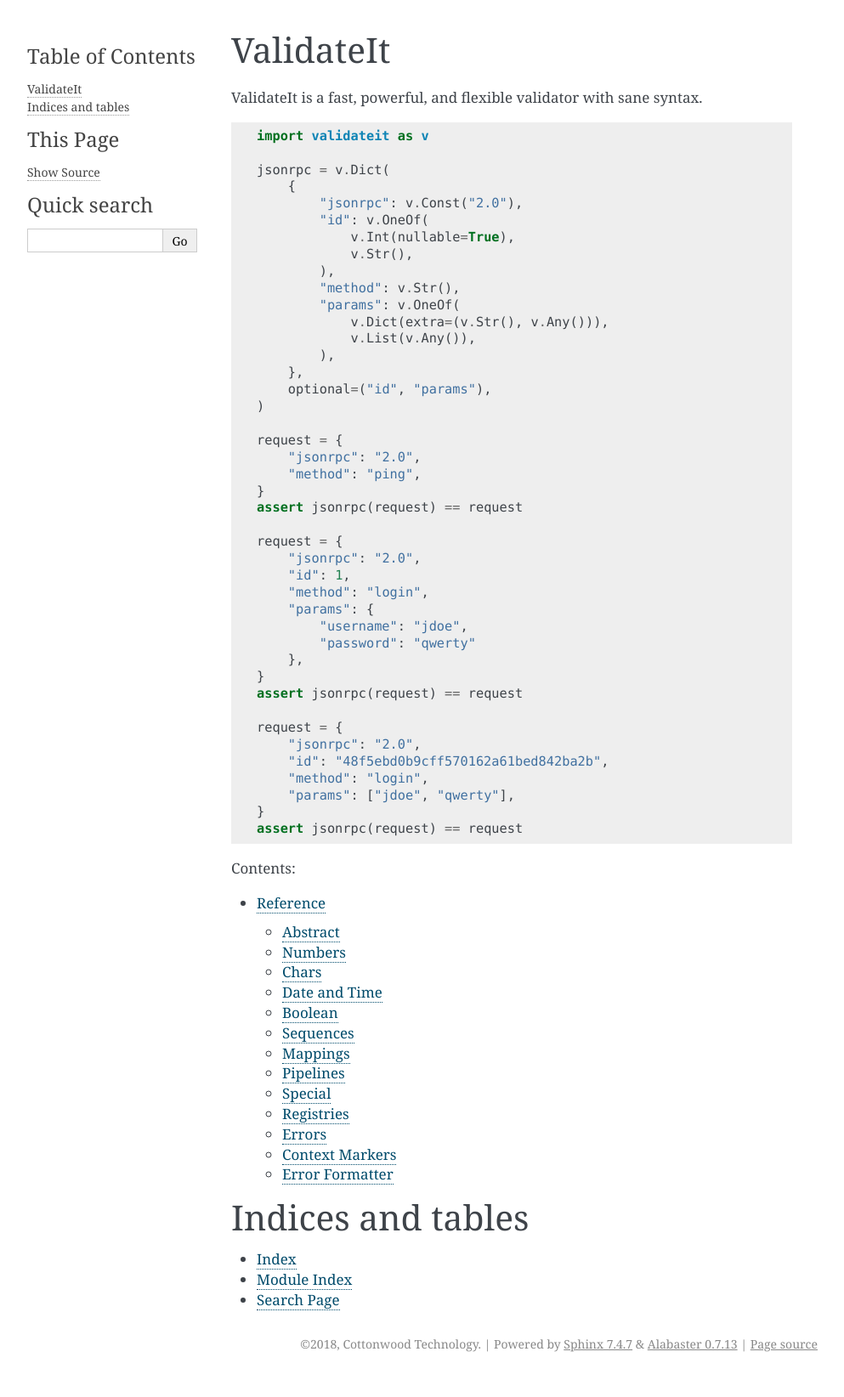
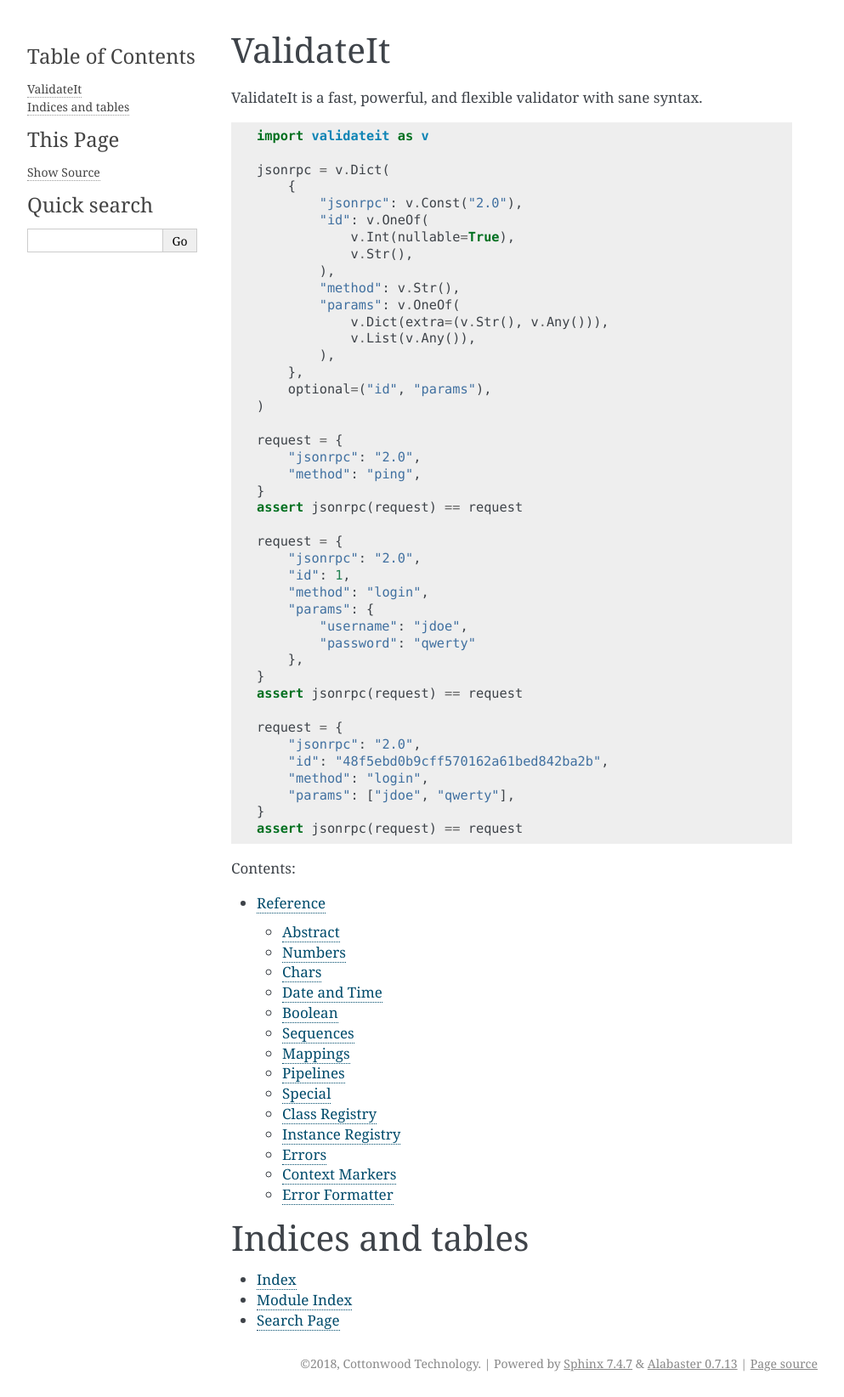
Before and after one commit to Cottonwood-Technology/ValidX, a Sphinx documentation site: the page built from docs/index.rst, in a window 1280 px wide. Shown: the whole page at 85% size, without its empty margins (148-1141 px from the left). Built offline with Sphinx 7.4.7, drawn with Linux system fonts in a browser that asks for light colours; before the commit the page ends 1621 px from its top, so only the background shows below that.

Commit message:
Updated docs

```diff
--- a/docs/reference.rst
+++ b/docs/reference.rst
@@ -72,21 +72,20 @@
 ..  autoclass:: validateit.py.Any
 
 
-Registries
-----------
+Class Registry
+--------------
 
-..  automodule:: validateit.py.classes
-
-    ..  autofunction:: add
-    ..  autofunction:: get
+..  autofunction:: validateit.py.classes.add
+..  autofunction:: validateit.py.classes.get
 
 
-..  automodule:: validateit.py.instances
+Instance Registry
+-----------------
 
-    ..  autofunction:: add
-    ..  autofunction:: put
-    ..  autofunction:: get
-    ..  autofunction:: clear
+..  autofunction:: validateit.py.instances.add
+..  autofunction:: validateit.py.instances.put
+..  autofunction:: validateit.py.instances.get
+..  autofunction:: validateit.py.instances.clear
 
 
 Errors
```
